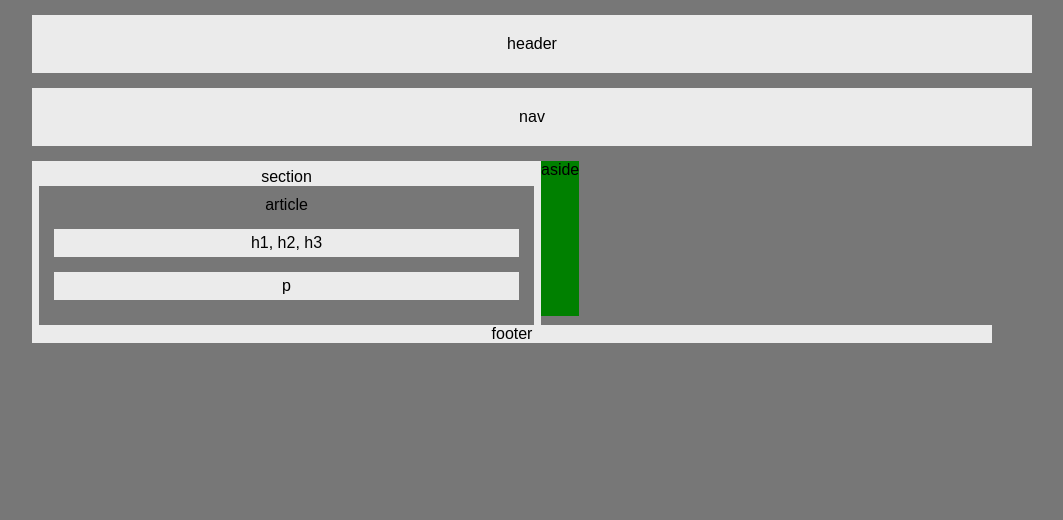
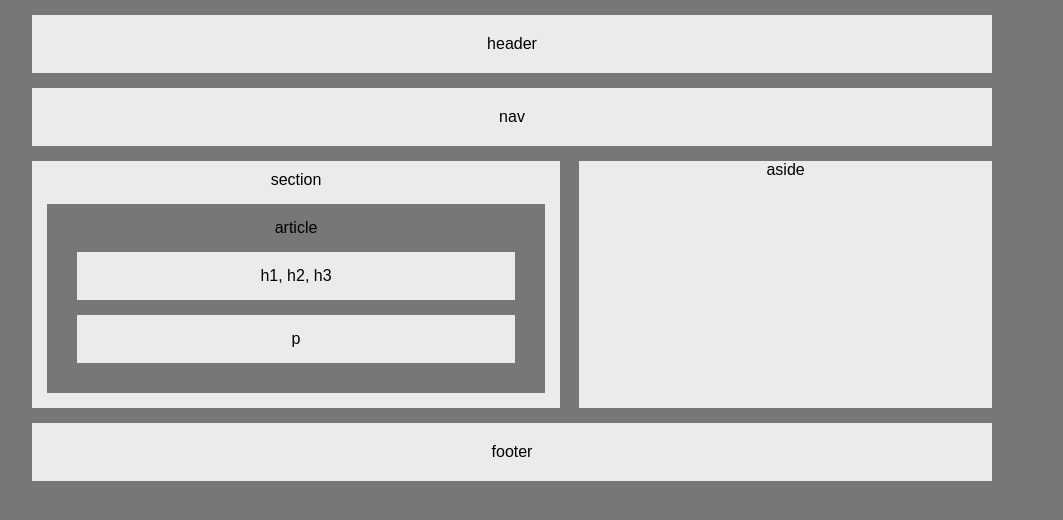
Before and after one commit to philtesar/philtesar.github.io, a plain HTML site: page index.html in a window 1280 px wide. Shown: the whole page, without its empty margins (128-1191 px from the left). Drawn offline with Linux system fonts and the light colour scheme.

Commit message:
final homework

```diff
--- a/index.html
+++ b/index.html
@@ -11,11 +11,9 @@
 
 	<header>header</header>
 
-	<nav>nav</nav>
+		<nav>nav</nav>
 
-		<div class="clearfix"></div>
-
-				<section class="middle-section">
+			<div class="clearfix"></div>
 
 					<div class="section">section
 
@@ -28,9 +26,9 @@
 
 					</div>
 
+					<div class="spacer"> </div>
+
 					<aside>aside</aside>
-
-				</section>
 
 	<footer>footer</footer>
 
--- a/style.css
+++ b/style.css
@@ -5,10 +5,11 @@ body {
 	margin: 0 auto;
 }
 
-header, nav {
+header, nav, footer {
 	background-color: #ebebeb;
 	text-align: center;
-	padding: 20px;
+	padding-top: 20px;
+	padding-bottom: 20px;
 	margin-bottom: 15px;
 	margin-top: 15px;
 	position: relative;
@@ -27,44 +28,46 @@ header, nav {
 
 .section {
 	float: left;
-	background-color: #ebebeb;
-	text-align: center;
-	padding: 7px;
-	width: 495px;
-	height: 150px;
-	margin: 0px;
+    background-color: #ebebeb;
+    text-align: center;
+    width: 55%;
+    padding-top: 10px;
 }
 
 #article {
     background-color: #777;
     text-align: center;
-    padding-top: 10px;
-    padding-bottom: 10px;
-    width: 495px;
-    margin-bottom: 15px;
+    padding: 15px;
+    margin: 15px;
 }
 
 #h1h2h3, #p {
 	background-color: #ebebeb;
-	text-align: center;
-	padding-top: 5px;
-	padding-bottom: 5px;
-	width: auto;
-	margin: 15px;
+    text-align: center;
+    margin: inherit;
+    padding: inherit;
 }
 
 aside {
-	float: left;
-	background-color: green;
-	width: %;
-	height: 150px;
+	float: right;
+	background-color: #ebebeb;
+	width: 43%;
+	height: 242px;
 	text-align: center;
 	padding-top: 0px;
 	padding-bottom: 5px;
+	margin: auto;
 }
 
 footer {
 	clear: left;
 	background-color: #ebebeb;
 	text-align: center;
+	margin-top: 0px;
+    top: 15px;
 }
+
+.spacer {
+	float: right;
+	width: 2%;
+}
```
